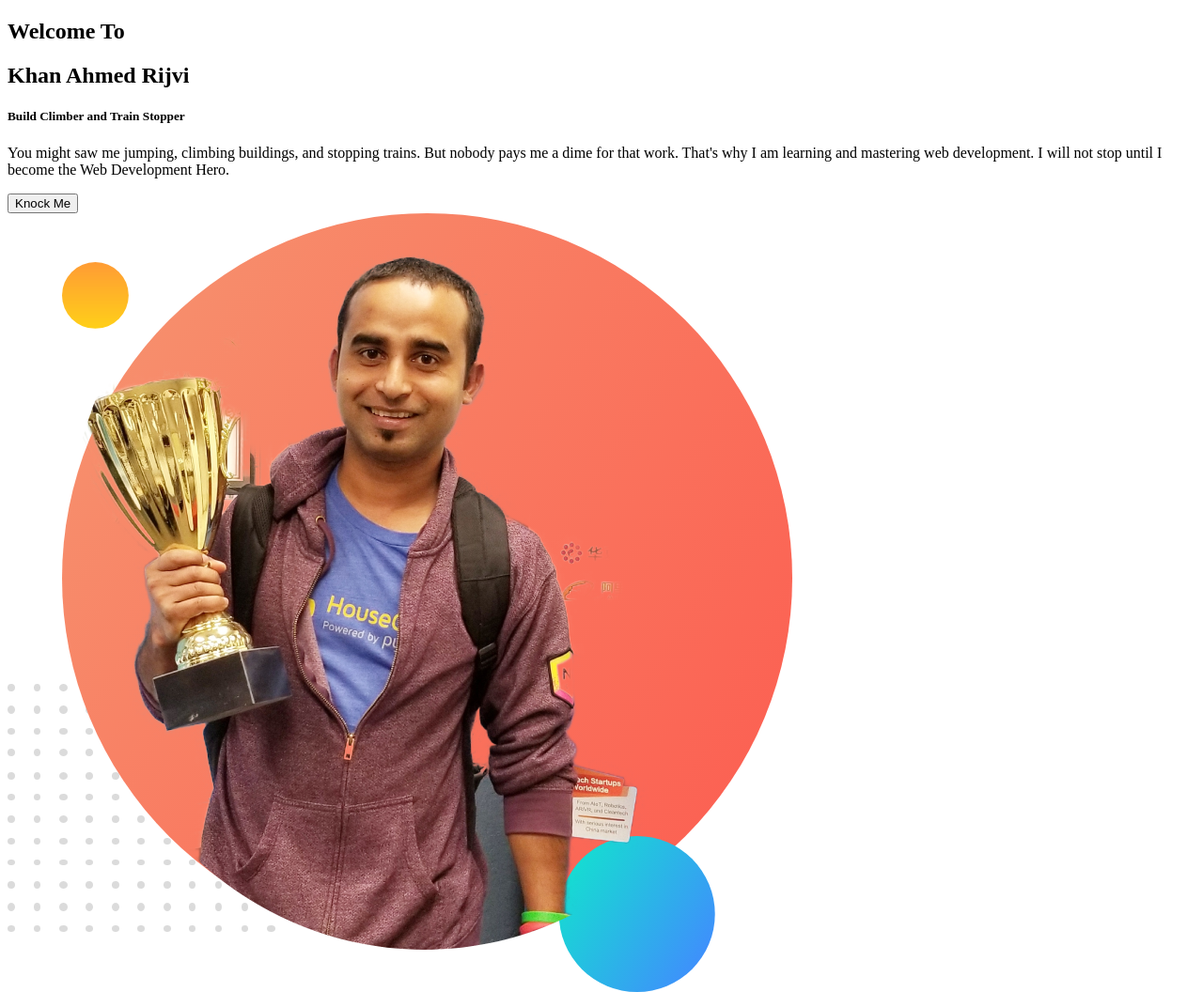
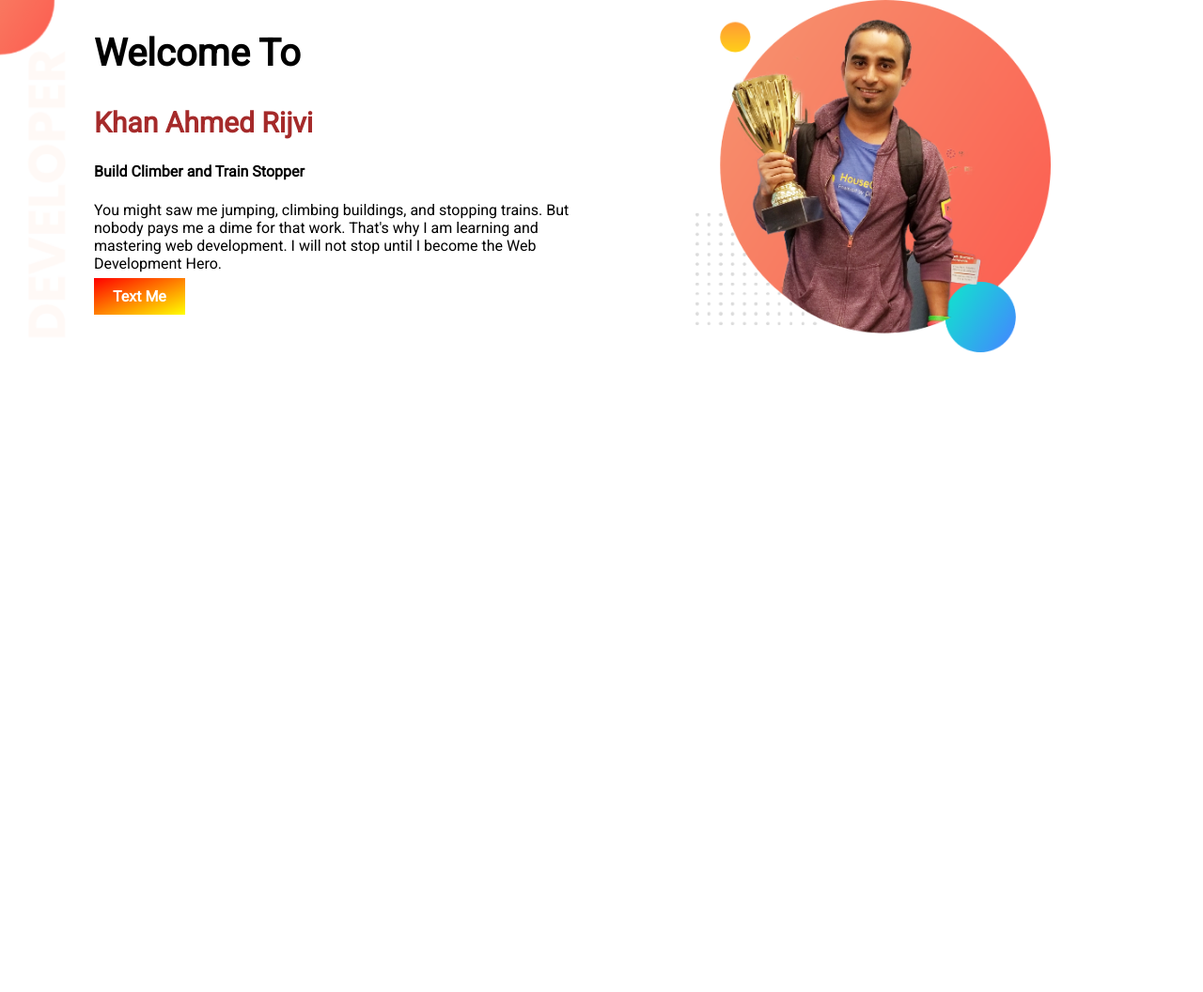
Before and after one commit to rijviahmed1/first-portfolio, a plain HTML site: page index.html in a window 1280 px wide. Shown: the whole page at 94% size. After the commit the page ends 800 px from the top, so only its background shows below. Drawn offline with Linux system fonts and the light colour scheme.

Commit message:
first-section

```diff
--- a/index.html
+++ b/index.html
@@ -5,21 +5,24 @@
     <meta http-equiv="X-UA-Compatible" content="IE=edge">
     <meta name="viewport" content="width=device-width, initial-scale=1.0">
     <title>Rijvi Portfolio</title>
+    <link rel="preconnect" href="https://fonts.googleapis.com">
+    <link rel="preconnect" href="https://fonts.gstatic.com" crossorigin>
+    <link href="https://fonts.googleapis.com/css2?family=Roboto&display=swap" rel="stylesheet">
     <link rel="stylesheet" href="style.css">
 </head>
 <body>
-    <section>
-        <div>
+    <section class="area1">
+        <div class="vag1">
             <h1>Welcome To</h1>
             <h2>Khan Ahmed Rijvi</h2>
-            <h5>Build Climber and Train Stopper</h5>
+            <h4>Build Climber and Train Stopper</h4>
             <p>You might saw me jumping, climbing buildings, and stopping trains. But nobody pays me a dime for that work. That's why I am learning and mastering web development. I will not stop until I become the Web Development Hero.</p>
-            <button>Knock Me</button>
+            <a target="_blank" href="https://www.facebook.com/rijvi01">Text Me</a>
         </div>
+
+
+        <div class="vag1">
             <img src="images/jhankar.png" alt="">
-
-        <div>
-
         </div>
     </section>
 
--- a/style.css
+++ b/style.css
@@ -0,0 +1,34 @@
+body{
+    margin: 0;
+    padding: 0;
+    font-family: 'Roboto', sans-serif;
+}
+h1{
+    font-size: 40px;
+}
+h2{
+    font-size: 30px;
+    color:brown;
+}
+section{
+    display: flex;
+}
+.vag1{
+    width: 50%;
+   padding-left: 100px;
+}
+.vag1 img{
+    width: 70%;
+
+}
+a{
+    color: #fff;
+    background-image: linear-gradient(to bottom right, red, yellow);
+    padding: 10px 20px;
+    font-weight: 700;
+    text-decoration: none;
+}
+.area1{
+    background-image: url(images/top-banner.png);
+    background-repeat: no-repeat;
+}
```
